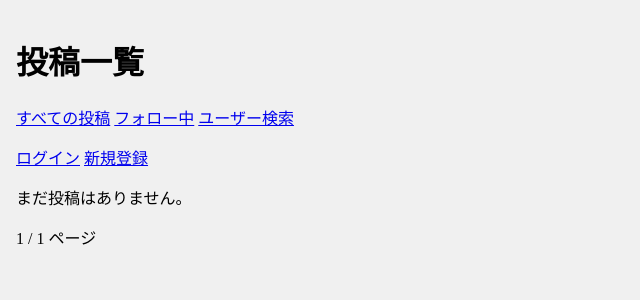
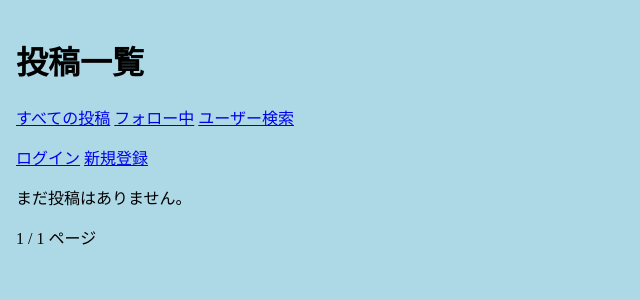
Before and after one commit to abc123615/sns-project, a Django app: page / in a window 1280 px wide. Shown: the top 300 px of the page, without its empty margins (0-640 px from the left). Run offline with Django 5.2, Linux system fonts and the light colour scheme; data that the repository does not hold is empty.

Commit message:
Change background color for CSS testing

```diff
--- a/posts/static/posts/style.css
+++ b/posts/static/posts/style.css
@@ -1,6 +1,6 @@
 
 body {
-    background-color: #f0f0f0;
+    background-color: lightblue;
     margin: 0;
     padding: 16px;
     box-sizing: border-box;
```
